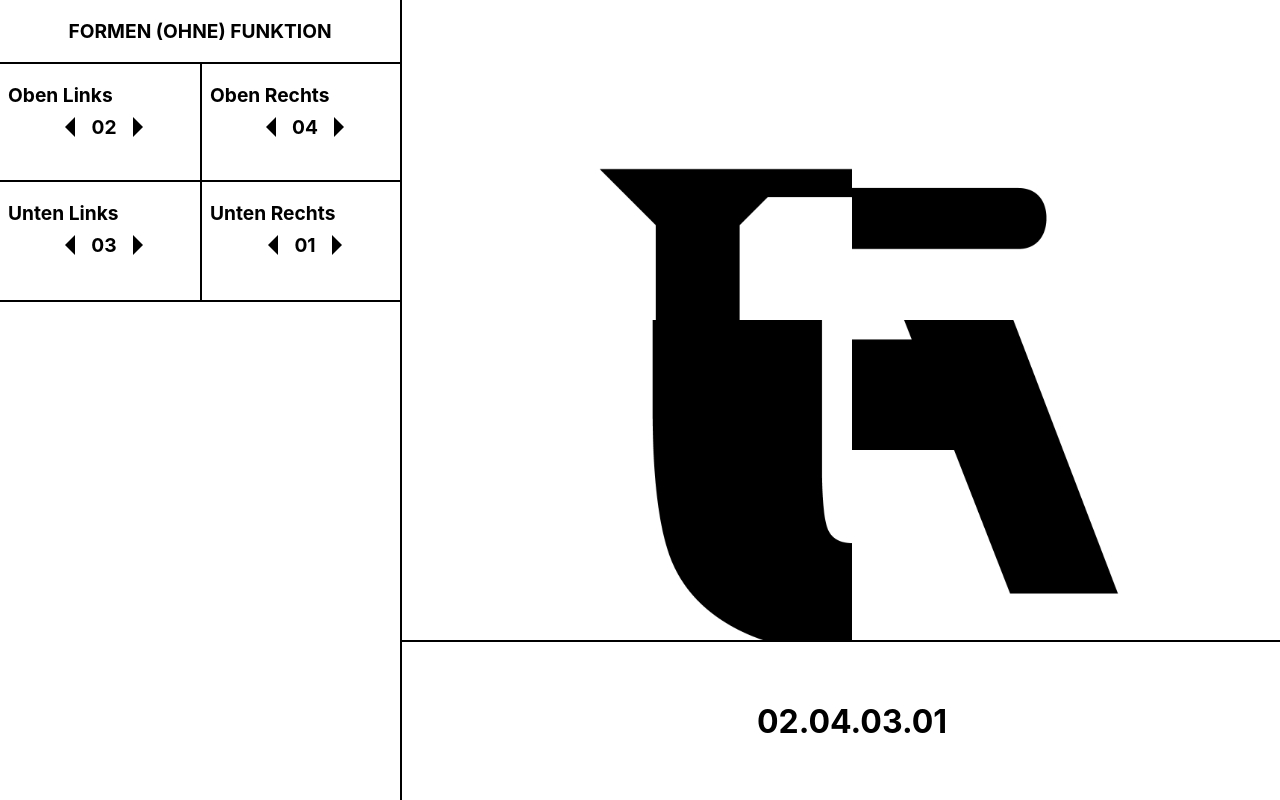
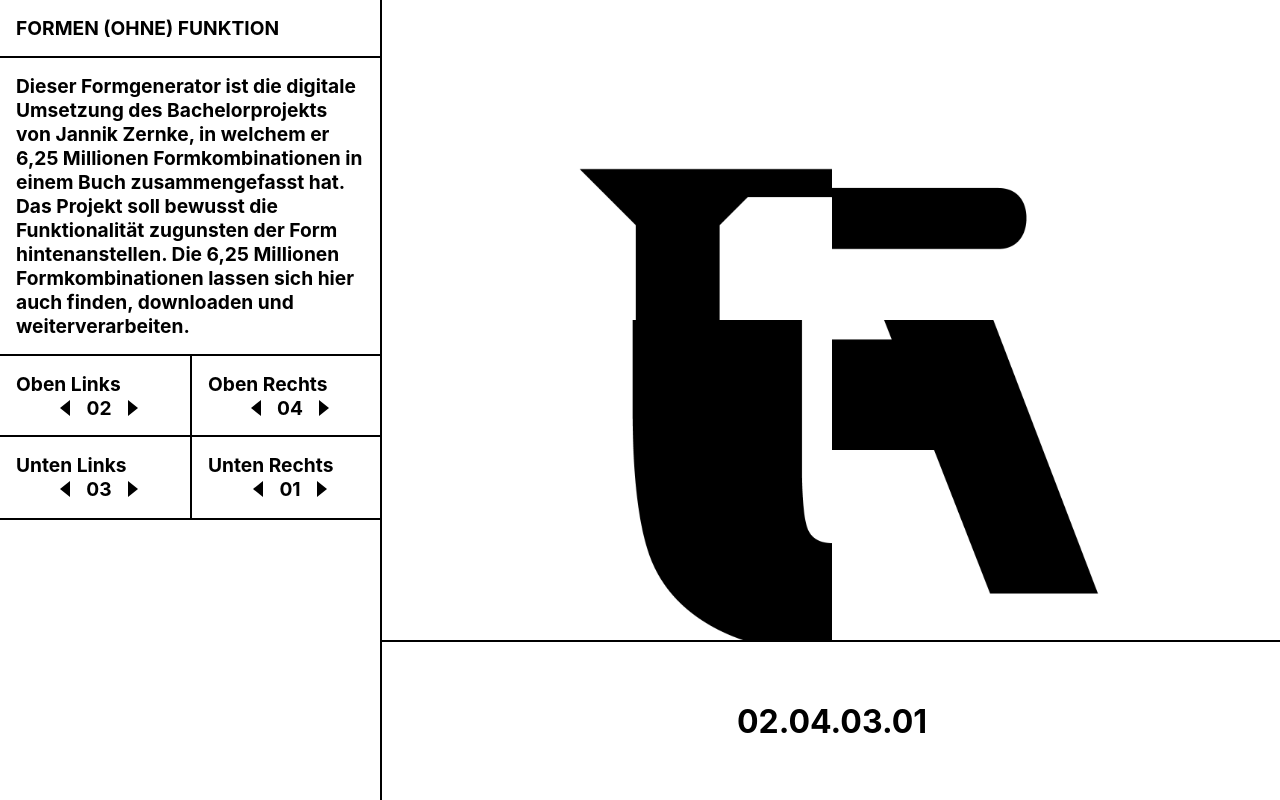
Before and after one commit to jandriescher/formen-ohne-funktion, a React (Create React App) app: page / in a window 1280 px wide. Shown: the top 800 px of the page. Built offline with nearby package versions, Linux system fonts and the light colour scheme.

Commit message:
css improvements

```diff
--- a/src/App.js
+++ b/src/App.js
@@ -6,7 +6,7 @@ import { ImageDataProvider } from './context/ImageDataProvider'
 const AppContainer = styled.div`
   height: 100vh;
   display: grid;
-  grid-template-columns: [first] 400px [line2] auto [end];
+  grid-template-columns: [first] 380px [line2] auto [end];
   grid-template-rows: [row1-start] 100% [last-line];
 `
 
--- a/src/components/Sidebar/Controls/Control/Picker.js
+++ b/src/components/Sidebar/Controls/Control/Picker.js
@@ -4,7 +4,7 @@ import { ImageDataContext } from '../../../../context/ImageDataProvider'
 import { formatNumber } from '../../../../utils'
 
 const PickerContainer = styled.div`
-  margin-left: 0.5rem;
+  padding-left: 0.5rem;
   display: flex;
   align-items: center;
   justify-content: center;
@@ -13,8 +13,8 @@ const PickerContainer = styled.div`
 const Button = styled.div`
   width: 0px;
   height: 0px;
-  border-top: 10px solid transparent;
-  border-bottom: 10px solid transparent;
+  border-top: 8px solid transparent;
+  border-bottom: 8px solid transparent;
   ${({ type }) => type === 'add' ? 'border-left: 10px solid black;' : 'border-right: 10px solid black;'}
 `
 
--- a/src/components/Sidebar/Controls/Control/index.js
+++ b/src/components/Sidebar/Controls/Control/index.js
@@ -1,14 +1,14 @@
 import styled from 'styled-components'
 import Picker from './Picker'
+import { styles } from '../../../../constants'
 
 const ControlContainer = styled.div`
+  padding: ${styles.spacing.padding};
 `
 
-const Ttile = styled.p`
+const Ttile = styled.div`
   font-size: 1.2rem;
   font-weight: bold;
-  margin-left: 0.5rem;
-  margin-bottom: 0.5rem;
 `
 
 const Control = ({ title, position }) => {
--- /dev/null
+++ b/src/components/Sidebar/Description/index.js
@@ -0,0 +1,19 @@
+import styled from 'styled-components'
+import { styles } from '../../../constants'
+
+const DescriptionContainer = styled.div`
+  font-size: ${styles.font.size};
+  font-weight: ${styles.font.weight};
+  padding: ${styles.spacing.padding};
+  border-bottom: ${styles.borders.strength} solid black;
+`
+
+const Description = () => {
+  return (
+    <DescriptionContainer>
+      Dieser Formgenerator ist die digitale Umsetzung des Bachelorprojekts von Jannik Zernke, in welchem er 6,25 Millionen Formkombinationen in einem Buch zusammengefasst hat. Das Projekt soll bewusst die Funktionalität zugunsten der Form hintenanstellen. Die 6,25 Millionen Formkombinationen lassen sich hier auch finden, downloaden und weiterverarbeiten.
+    </DescriptionContainer>
+  )
+}
+
+export default Description
--- a/src/components/Sidebar/Header/index.js
+++ b/src/components/Sidebar/Header/index.js
@@ -4,17 +4,17 @@ import { styles } from '../../../constants'
 const HeaderContainer = styled.div`
   display: flex;
   flex-direction: column;
-  align-items: center;
   justify-content: center;
   font-size: 1.2rem;
   font-weight: bold;
+  padding: ${styles.spacing.padding};
   border-bottom: ${styles.borders.strength} solid black;
 `
 
 const Header = () => {
   return (
     <HeaderContainer>
-      <p>FORMEN (OHNE) FUNKTION</p>
+      FORMEN (OHNE) FUNKTION
     </HeaderContainer>
   )
 }
--- a/src/components/Sidebar/index.js
+++ b/src/components/Sidebar/index.js
@@ -1,18 +1,17 @@
 import styled from 'styled-components'
 import Controls from './Controls'
 import Header from './Header'
+import Description from './Description'
 
 const SideBarContainer = styled.div`
   background-color: white;
-  display: grid;
-  grid-template-columns: [first] auto [end];
-  grid-template-rows: [row1-start] 64px [row2-start] 238px [row3-start] 109px [last-line];
 `
 
 const Sidebar = () => {
   return (
     <SideBarContainer>
       <Header />
+      <Description />
       <Controls />
     </SideBarContainer>
   )
--- a/src/constants.js
+++ b/src/constants.js
@@ -3,6 +3,13 @@ const availableImageKeys = [1, 2, 3, 4]
 const styles = {
   borders: {
     strength:  '2px'
+  },
+  font: {
+    size: '1.2rem',
+    weight: 'bold'
+  },
+  spacing: {
+    padding: '1rem'
   }
 }
 
```
